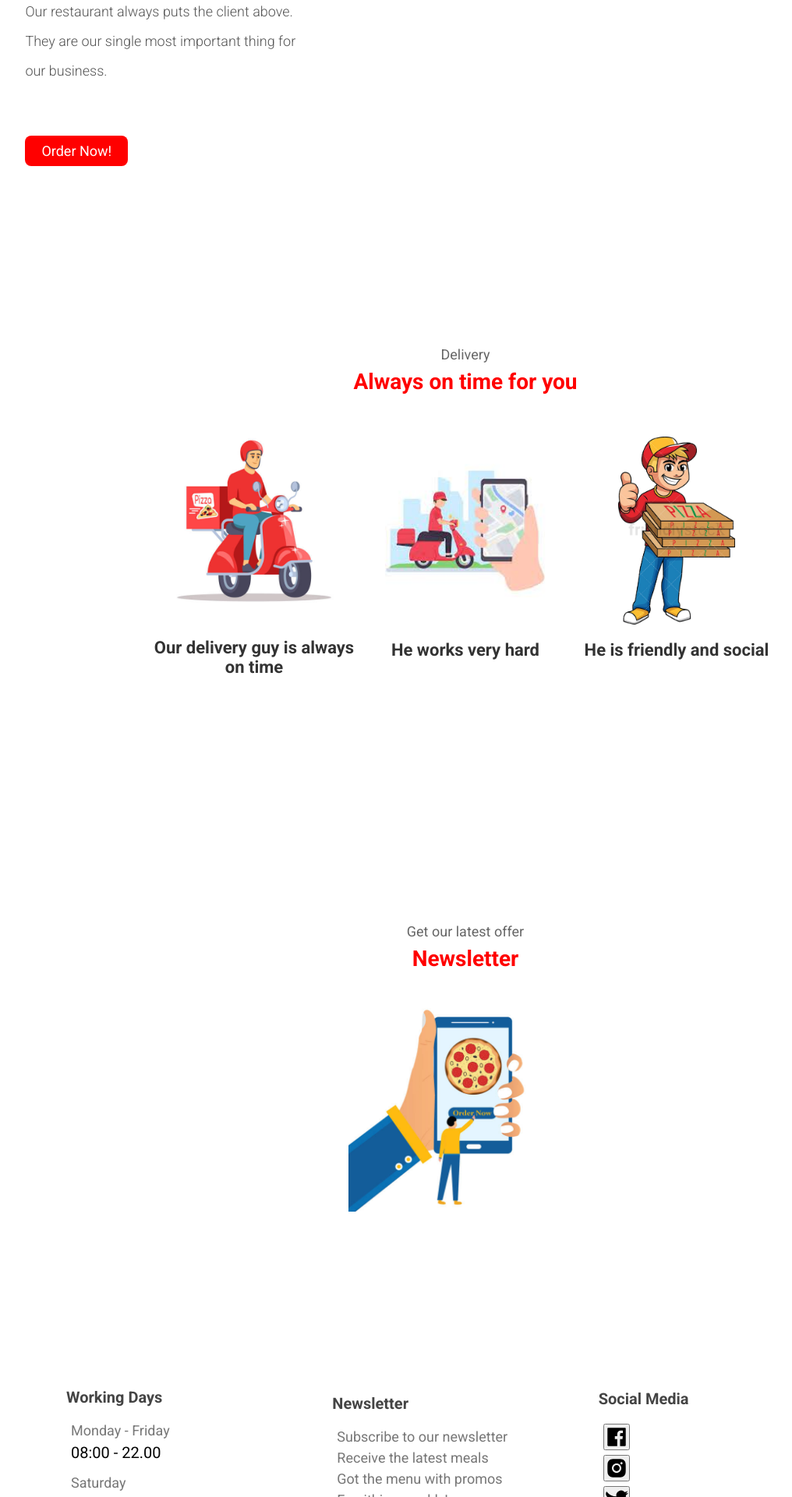
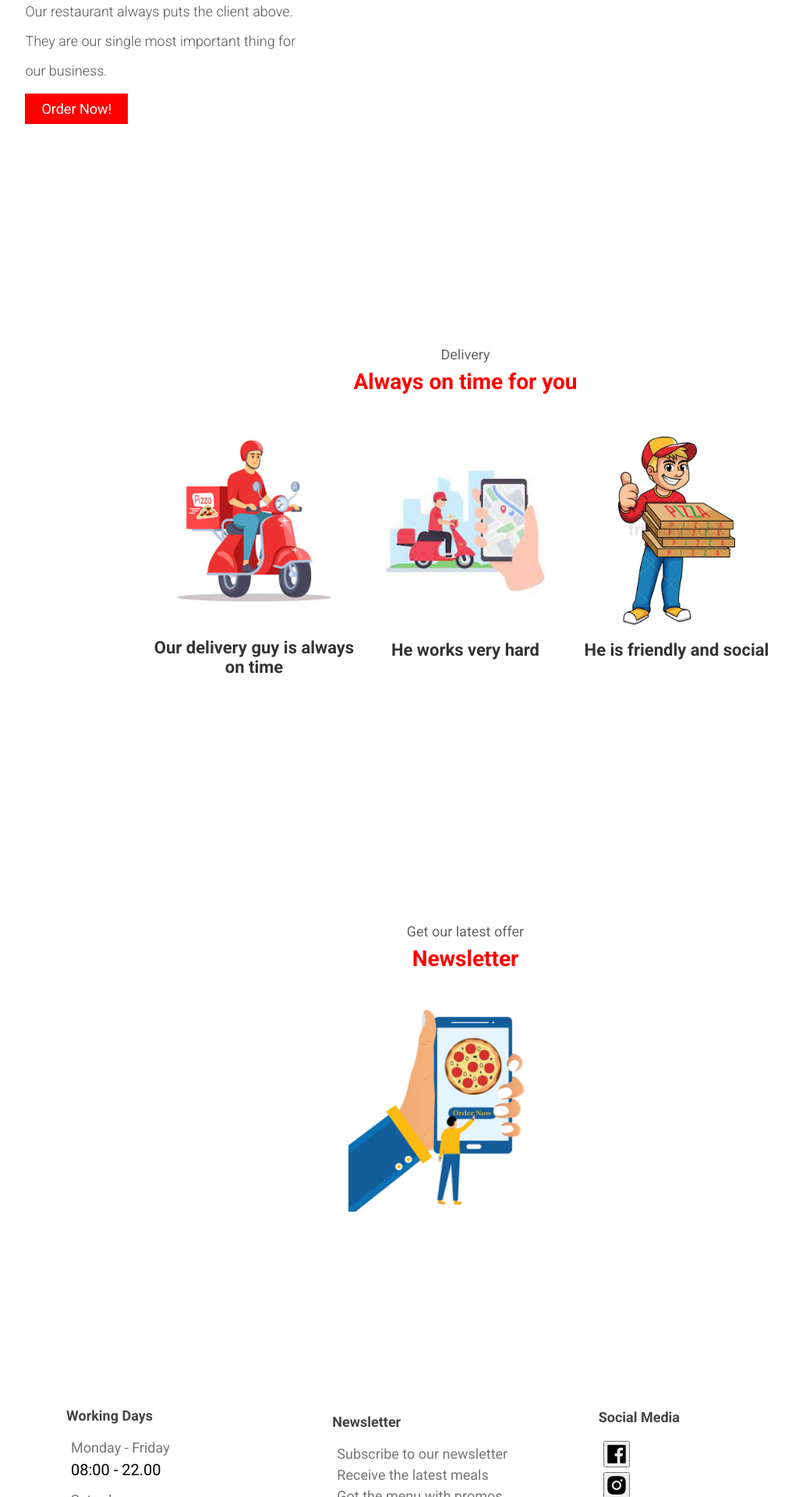
Before and after one commit to Wathsala970/mern_pizza, a React (Create React App) app in the folder client/: page / in a window 1280 px wide. Shown: the part 460-2380 px from the top of the page at 78% size, without its empty margins (43-1059 px from the left). Built offline with nearby package versions, Linux system fonts and the light colour scheme; a web font is replaced by a local one.

Commit message:
create css for form control, title etc

```diff
--- a/client/src/Components/Menu/menu.css
+++ b/client/src/Components/Menu/menu.css
@@ -9,3 +9,16 @@
 .flex-container{
     display: flex;
 }
+.btn{
+    background-color: red !important;
+    color: white !important;
+    margin-top: 10px;
+}
+.title1{
+    font-size: 18px !important;
+    margin-top: 25px;
+}
+.form-control{
+    box-shadow: none !important;
+    border-color: black !important;
+}
```
